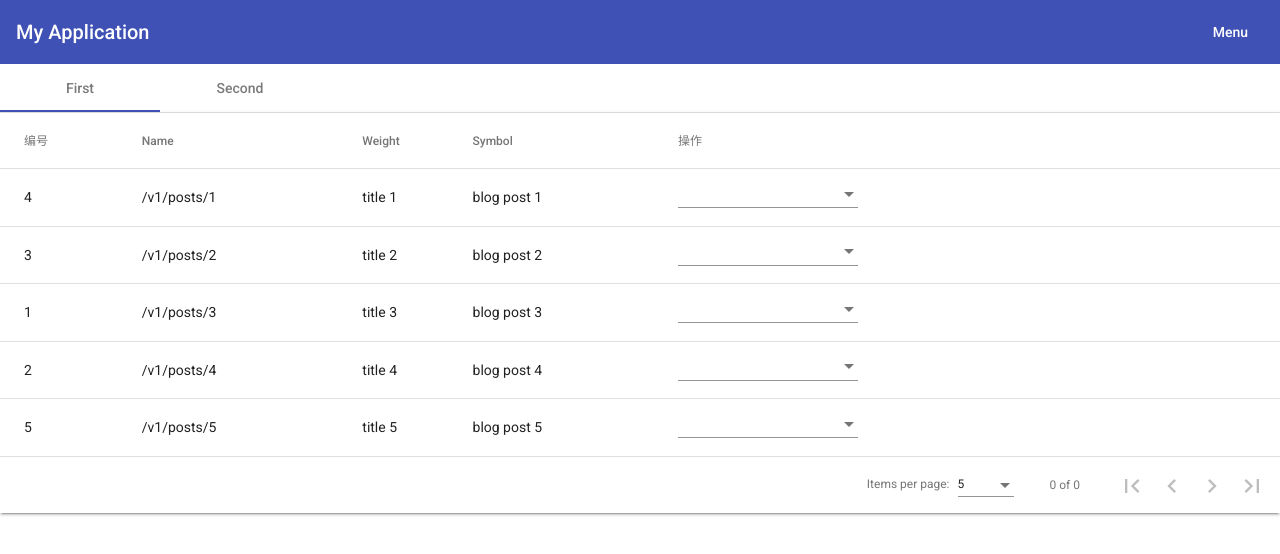
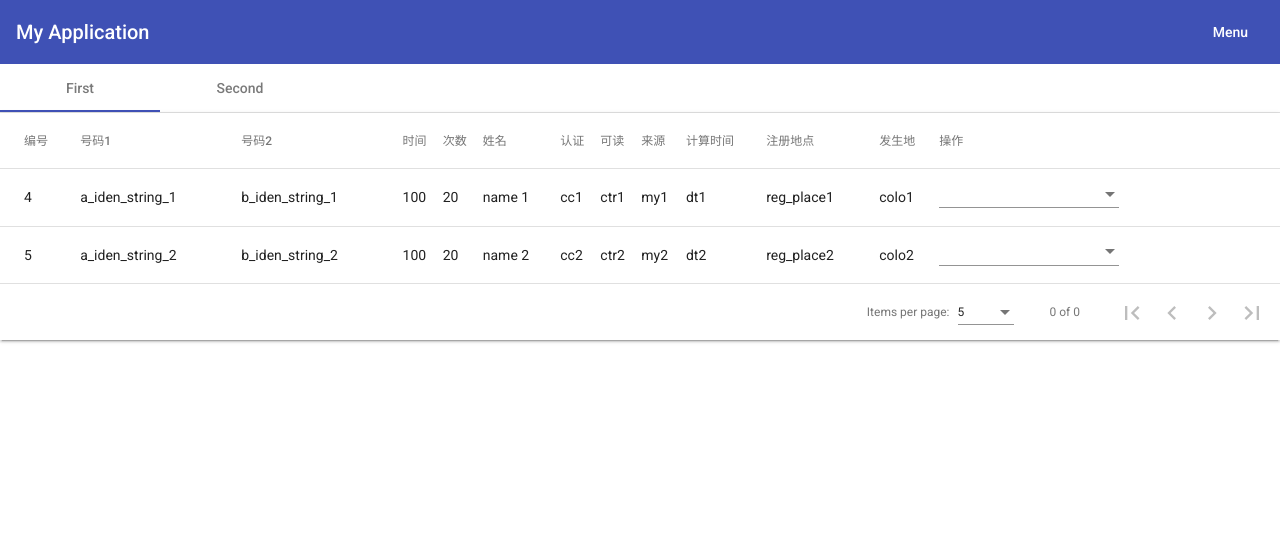
Before and after one commit to mntxwall/AngularMaterialDemo, an Angular app: page /first in a window 1280 px wide. Shown: the top 554 px of the page. Built offline with nearby package versions, Linux system fonts and the light colour scheme.

Commit message:
table confirm

```diff
--- a/src/app/first-blog/first-blog.component.html
+++ b/src/app/first-blog/first-blog.component.html
@@ -11,30 +11,68 @@
     </ng-container>
 
     <!-- Name Column -->
-    <ng-container matColumnDef="link">
-      <th mat-header-cell *matHeaderCellDef> Name </th>
-      <td mat-cell *matCellDef="let element"> {{element.link}} </td>
+    <ng-container matColumnDef="a_iden_string">
+      <th mat-header-cell *matHeaderCellDef> 号码1 </th>
+      <td mat-cell *matCellDef="let element"> {{element.a_iden_string}} </td>
     </ng-container>
 
-    <!-- Weight Column -->
-    <ng-container matColumnDef="title">
-      <th mat-header-cell *matHeaderCellDef> Weight </th>
-      <td mat-cell *matCellDef="let element"> {{element.title}} </td>
+    <ng-container matColumnDef="b_iden_string">
+      <th mat-header-cell *matHeaderCellDef> 号码2 </th>
+      <td mat-cell *matCellDef="let element"> {{element.b_iden_string}} </td>
     </ng-container>
 
-    <!-- Symbol Column -->
-    <ng-container matColumnDef="body">
-      <th mat-header-cell *matHeaderCellDef> Symbol </th>
-      <td mat-cell *matCellDef="let element"> {{element.body}} </td>
+    <ng-container matColumnDef="reg_place">
+      <th mat-header-cell *matHeaderCellDef> 注册地点 </th>
+      <td mat-cell *matCellDef="let element"> {{element.reg_place}} </td>
     </ng-container>
 
-    <ng-container matColumnDef="filter">
+    <ng-container matColumnDef="dca">
+      <th mat-header-cell *matHeaderCellDef> 时间 </th>
+      <td mat-cell *matCellDef="let element"> {{element.dca}} </td>
+    </ng-container>
+
+    <ng-container matColumnDef="cca">
+      <th mat-header-cell *matHeaderCellDef> 次数 </th>
+      <td mat-cell *matCellDef="let element"> {{element.cca}} </td>
+    </ng-container>
+
+    <ng-container matColumnDef="colo">
+      <th mat-header-cell *matHeaderCellDef> 发生地 </th>
+      <td mat-cell *matCellDef="let element"> {{element.colo}} </td>
+    </ng-container>
+
+    <ng-container matColumnDef="name">
+      <th mat-header-cell *matHeaderCellDef> 姓名 </th>
+      <td mat-cell *matCellDef="let element"> {{element.name}} </td>
+    </ng-container>
+
+    <ng-container matColumnDef="cc">
+      <th mat-header-cell *matHeaderCellDef> 认证 </th>
+      <td mat-cell *matCellDef="let element"> {{element.cc}} </td>
+    </ng-container>
+
+    <ng-container matColumnDef="ctr">
+      <th mat-header-cell *matHeaderCellDef> 可读 </th>
+      <td mat-cell *matCellDef="let element"> {{element.ctr}} </td>
+    </ng-container>
+
+    <ng-container matColumnDef="my">
+      <th mat-header-cell *matHeaderCellDef> 来源 </th>
+      <td mat-cell *matCellDef="let element"> {{element.my}} </td>
+    </ng-container>
+
+    <ng-container matColumnDef="dt">
+      <th mat-header-cell *matHeaderCellDef> 计算时间 </th>
+      <td mat-cell *matCellDef="let element"> {{element.dt}} </td>
+    </ng-container>
+
+    <ng-container matColumnDef="operation">
       <th mat-header-cell *matHeaderCellDef> 操作 </th>
       <td mat-cell *matCellDef="let element;let row; let i = index">
         <mat-form-field>
           <mat-select (selectionChange)="changeFoods($event)">
-            <mat-option *ngFor="let food of foods" [value]="food.value+'_'+i">
-              {{food.viewValue}}
+            <mat-option *ngFor="let table of targetTables" [value]="table.value+'_'+i">
+              {{table.viewValue}}
             </mat-option>
           </mat-select>
         </mat-form-field>
--- a/src/app/first-blog/first-blog.component.ts
+++ b/src/app/first-blog/first-blog.component.ts
@@ -1,12 +1,11 @@
 import {Component, OnInit, ViewChild} from '@angular/core';
-import {Post} from '../post';
+import {Master, Post} from '../post';
 import {MatTable} from "@angular/material/table";
 
-interface Food {
+interface TableTypes {
   value: string;
   viewValue: string;
 }
-
 
 
 @Component({
@@ -28,14 +27,37 @@ export class FirstBlogComponent implements OnInit {
     {id: '5', link: '/v1/posts/5', title: 'title 5', body: 'blog post 5'}
   ];
 
-  displayedColumns: string[] = ['id', 'link', 'title', 'body', 'filter'];
+  ELEMENT_DATA_1: Master[] = [
+    {
+      id: 4, a_iden_string: 'a_iden_string_1', b_iden_string: 'b_iden_string_1',
+      dca: 100, cca: 20, name: 'name 1', cc: 'cc1', ctr:'ctr1', my:'my1', dt:'dt1', reg_place:'reg_place1', colo:'colo1'},
+    {
+      id: 5, a_iden_string: 'a_iden_string_2', b_iden_string: 'b_iden_string_2',
+      dca: 100, cca: 20, name: 'name 2', cc: 'cc2', ctr:'ctr2', my:'my2', dt:'dt2', reg_place:'reg_place2', colo:'colo2'}
+  ];
+
+  /*
+  *   reg_place: string;
+  dca: number;
+  cca: number;
+  cl: number;
+  name: string;
+  cc: string;
+  my: string;
+  ctr: string;
+  dt: string;
+  * */
+  displayedColumns: string[] = ['id', 'a_iden_string', 'b_iden_string', 'dca', 'cca', 'name', 'cc', 'ctr', 'my', 'dt', 'reg_place', 'colo', 'operation'];
 
   selectedRowId: string;
-  dataSource = this.ELEMENT_DATA;
-  foods: Food[] = [
-    {value: 'steak-0', viewValue: 'Steak'},
-    {value: 'pizza-1', viewValue: 'Pizza'},
-    {value: 'tacos-2', viewValue: 'Tacos'}
+  dataSource = this.ELEMENT_DATA_1;
+
+  tableTypes = ['suspect', 'undecided', 'innocence'];
+
+  targetTables: TableTypes[] = [
+    {value: 'suspect', viewValue: '有嫌疑'},
+    {value: 'undecided', viewValue: '无法确定'},
+    {value: 'innocence', viewValue: '没有问题'}
   ];
   private rowNumber: number;
 
```
Also changed, not shown: src/app/post.ts (+16 -0 lines).
